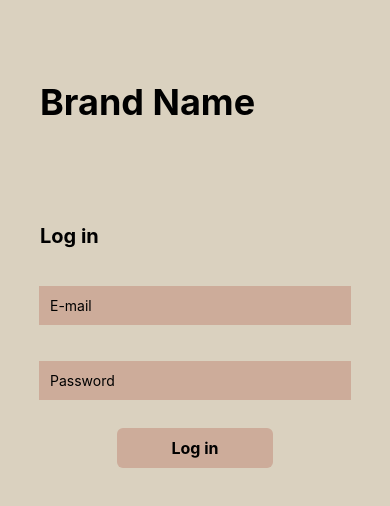
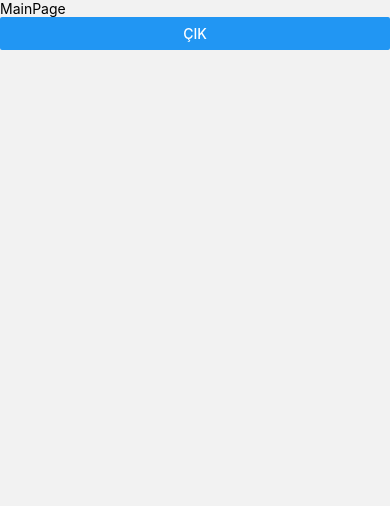
Before and after one commit to SalimCanTetiker/Challenge, a React Native app: screen /Main in a window 390 px wide. Shown: the top 506 px of the page. Built offline with nearby package versions, Linux system fonts and the light colour scheme.

Commit message:
Supabase Auth added

```diff
--- a/src/navigation/AuthStack.tsx
+++ b/src/navigation/AuthStack.tsx
@@ -1,14 +1,18 @@
 import React from 'react'
 
 import { createNativeStackNavigator } from '@react-navigation/native-stack'
+
 import LoginPage from '../screen/LoginPage/LoginPage'
+import MainPage from '../screen/MainPage/MainPage'
 
 const Stack = createNativeStackNavigator()
 
 const AuthStack = () => {
+
   return (
-    <Stack.Navigator screenOptions={{headerShown: false}}>
-        <Stack.Screen name='Login' component={LoginPage}/>
+    <Stack.Navigator screenOptions={{ headerShown: false }}>
+      <Stack.Screen name='Login' component={LoginPage} />
+      <Stack.Screen name='Main' component={MainPage} />
     </Stack.Navigator>
   )
 }
--- a/src/navigation/HomeStack.tsx
+++ b/src/navigation/HomeStack.tsx
@@ -3,14 +3,16 @@ import React from 'react'
 import { createNativeStackNavigator } from '@react-navigation/native-stack'
 import MainPage from '../screen/MainPage/MainPage'
 import MarketPage from '../screen/MarketPage/MarketPage'
+import LoginPage from '../screen/LoginPage/LoginPage'
 
 const Stack = createNativeStackNavigator()
 
 const HomeStack = () => {
   return (
-    <Stack.Navigator>
-        <Stack.Screen name='Main' component={MainPage}/>
-        <Stack.Screen name='Market' component={MarketPage}/>
+    <Stack.Navigator screenOptions={{ headerShown: false }}>
+      <Stack.Screen name='Login' component={LoginPage} />
+      <Stack.Screen name='Main' component={MainPage} />
+      <Stack.Screen name='Market' component={MarketPage} />
     </Stack.Navigator>
   )
 }
--- a/src/navigation/RootNavigation.tsx
+++ b/src/navigation/RootNavigation.tsx
@@ -1,14 +1,30 @@
-import React from 'react'
+import React, { useState, useEffect } from 'react'
 
 import { NavigationContainer } from '@react-navigation/native'
+import { supabase } from '../supabaseClient'
 
 import HomeStack from './HomeStack'
 import AuthStack from './AuthStack'
 
 const RootNavigation = () => {
+
+  const [session, setSession] = useState()
+
+  useEffect(() => {
+    supabase.auth.getSession().then(({ data: { session } }) => {
+      setSession(session)
+    })
+
+    supabase.auth.onAuthStateChange((_event, session) => {
+      setSession(session)
+    })
+  }, [])
+
   return (
     <NavigationContainer>
-        <AuthStack/>
+      {
+        session ? (<AuthStack />) : (<HomeStack />)
+      }
     </NavigationContainer>
   )
 }
--- a/src/screen/LoginPage/LoginPage.style.ts
+++ b/src/screen/LoginPage/LoginPage.style.ts
@@ -24,9 +24,6 @@ const styles = StyleSheet.create({
     input: {
         alignItems: 'center',
         marginTop: 20
-    },
-    button: {
-        alignItems: 'center'
     }
 })
 
--- a/src/screen/LoginPage/LoginPage.tsx
+++ b/src/screen/LoginPage/LoginPage.tsx
@@ -1,12 +1,32 @@
 import { View, Text } from 'react-native'
 import React from 'react'
+
 
 import styles from './LoginPage.style'
 
 import Input from '../../components/Input/Input'
 import CustomButton from '../../components/CustommButton/CustomButton'
+import { Formik } from 'formik'
+import { supabase } from '../../supabaseClient'
+import { useNavigation } from '@react-navigation/native'
+
+const initialFormValues = {
+  usermail: '',
+  password: '',
+};
 
 const LoginPage = () => {
+
+  const navigation = useNavigation()
+
+  const handleFormSubmit = async (formValues) => {
+    await supabase.auth.signInWithPassword({
+      email: formValues.usermail,
+      password: formValues.password,
+    })
+    navigation.navigate('Main')
+  }
+
   return (
     <View style={styles.container}>
       <View style={styles.header}>
@@ -16,16 +36,26 @@ const LoginPage = () => {
         <Text style={styles.titleText}>Log in</Text>
       </View>
       <View style={styles.input}>
+        <Formik initialValues={initialFormValues} onSubmit={handleFormSubmit}>
+          {({ handleChange, handleSubmit, values }) => (
+            <>
               <Input
                 placeholder={'E-mail'}
+                value={values.usermail} onChangeText={handleChange('usermail')}
+                secureTextEntry={false}
               />
               <Input
                 placeholder={'Password'}
+                value={values.password} onChangeText={handleChange('password')}
+                secureTextEntry={true}
               />
-      </View>
-      <View style={styles.button}>
               <CustomButton
-          title={'Log in'} />
+                title={'Log in'}
+                onPress={handleSubmit}
+              />
+            </>
+          )}
+        </Formik>
       </View>
     </View>
   )
--- a/src/screen/MainPage/MainPage.tsx
+++ b/src/screen/MainPage/MainPage.tsx
@@ -1,10 +1,30 @@
-import { View, Text } from 'react-native'
+import { View, Text, Button } from 'react-native'
 import React from 'react'
+import { supabase } from '../../supabaseClient'
+import { useNavigation } from '@react-navigation/native'
 
 const MainPage = () => {
+
+  const navigation = useNavigation()
+
+  const signOut = async () => {
+    const { error } = await supabase.auth.signOut();
+    if (error) {
+      console.log('error')
+    } else {
+      console.log('succes')
+    }
+    try {
+      navigation.navigate('Login')
+    } catch (e) {
+      console.log(e)
+    }
+  }
+
   return (
     <View>
       <Text>MainPage</Text>
+      <Button title='Çık' onPress={signOut} />
     </View>
   )
 }
--- /dev/null
+++ b/src/supabaseClient.ts
@@ -0,0 +1,15 @@
+import 'react-native-url-polyfill/auto'
+import AsyncStorage from '@react-native-async-storage/async-storage'
+import { createClient } from '@supabase/supabase-js'
+
+const supabaseUrl = 'https://ygucegxdrousqmrgzevo.supabase.co'
+const supabaseAnonKey = 'eyJhbGciOiJIUzI1NiIsInR5cCI6IkpXVCJ9.eyJpc3MiOiJzdXBhYmFzZSIsInJlZiI6InlndWNlZ3hkcm91c3Ftcmd6ZXZvIiwicm9sZSI6ImFub24iLCJpYXQiOjE3MTgxOTU3NjYsImV4cCI6MjAzMzc3MTc2Nn0.4VZVcHW26LmiS2mRm2HVtOcec_2tfveBeuT3fIl4Ucw'
+
+export const supabase = createClient(supabaseUrl, supabaseAnonKey, {
+    auth: {
+        storage: AsyncStorage,
+        autoRefreshToken: true,
+        persistSession: true,
+        detectSessionInUrl: false,
+    },
+})
```
Also changed, not shown: package.json (+6 -1 lines), 2 other files (tests, documents, lock files or other folders). Lines whose indentation alone changed are shown as unchanged.
